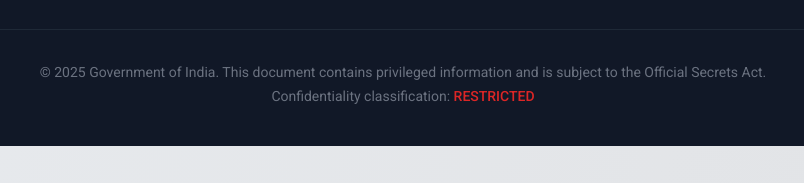
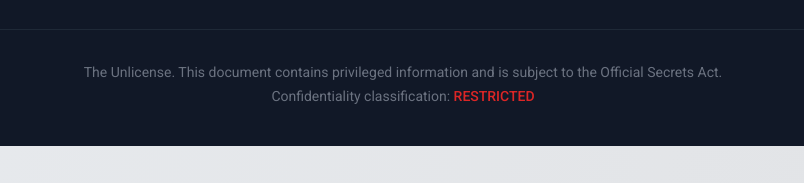
Before and after one commit to druvx13/Air-India-Ahmedabad, a plain HTML site: page index.html in a window 1280 px wide. Shown: the part 3307-3490 px from the top of the page, 237-1041 px from the left. Drawn offline with nearby package versions, Linux system fonts and the light colour scheme.

Commit message:
Update index.html

```diff
--- a/index.html
+++ b/index.html
@@ -450,7 +450,7 @@
                     </div>
                 </div>
                 <div class="border-t border-gray-800 mt-8 pt-8 text-center text-gray-500 text-sm">
-                    <p>© 2025 Government of India. This document contains privileged information and is subject to the Official Secrets Act.</p>
+                    <p><a href=https://github.com/druvx13/Air-India-Ahmedabad/blob/main/LICENSE>The Unlicense</a>. This document contains privileged information and is subject to the Official Secrets Act.</p>
                     <p class="mt-1">Confidentiality classification: <span class="text-airred font-medium">RESTRICTED</span></p>
                 </div>
             </div>
```
